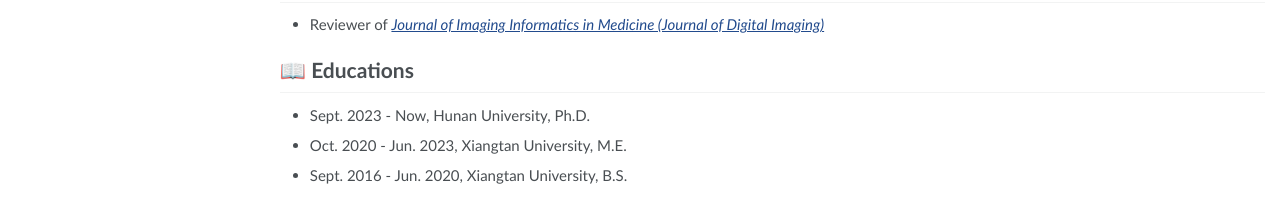
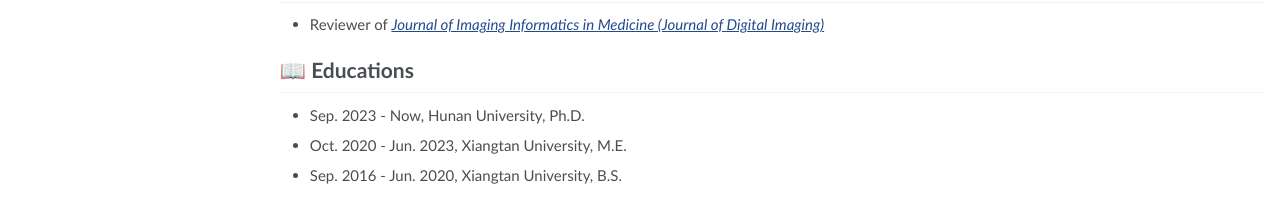
Before and after one commit to SvyJ/svyj.github.io, a Jekyll site: the page built from index.md, in a window 1280 px wide and 900 px high, scrolled down 859 px. Shown: the part 699-897 px from the top of the window. Built offline with Jekyll 4.4.1, drawn with Linux system fonts in a browser that asks for light colours; some web fonts are replaced; some of the changed text lies outside the part shown.

Commit message:
Update index.md

```diff
--- a/index.md
+++ b/index.md
@@ -44,7 +44,7 @@
 
 - **[Oct. 2022]** 🌟 Svy.J was awarded the "Special Scholarship" again with the rank of 1/70.
 
-- **[Sept. 2022]** 🌟 Svy.J was awarded the "China National Scholarship".
+- **[Sep. 2022]** 🌟 Svy.J was awarded the "China National Scholarship".
 
 - **[Jul. 2022]** 🎉 Our article on "Biomarkers Segmentation in OCTA" was accepted by _IEEE T-IM_. [[Paper]](https://ieeexplore.ieee.org/document/9837090) [[Project]](https://svyj.github.io/Joint-Seg/)
 
@@ -89,6 +89,6 @@
 - Reviewer of [_Journal of Imaging Informatics in Medicine (Journal of Digital Imaging)_](https://link.springer.com/journal/10278)
 
 # 📖 Educations
-- Sept. 2023 - Now, Hunan University, Ph.D.
-- Oct.  2020 - Jun. 2023, Xiangtan University, M.E.
-- Sept. 2016 - Jun. 2020, Xiangtan University, B.S.
+- Sep. 2023 - Now, Hunan University, Ph.D.
+- Oct. 2020 - Jun. 2023, Xiangtan University, M.E.
+- Sep. 2016 - Jun. 2020, Xiangtan University, B.S.
```
